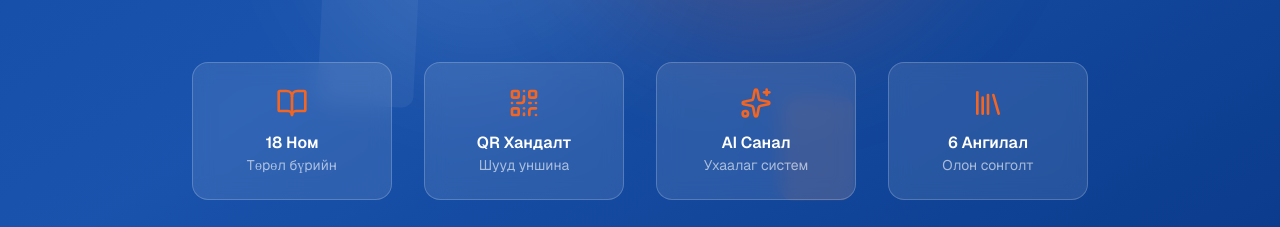
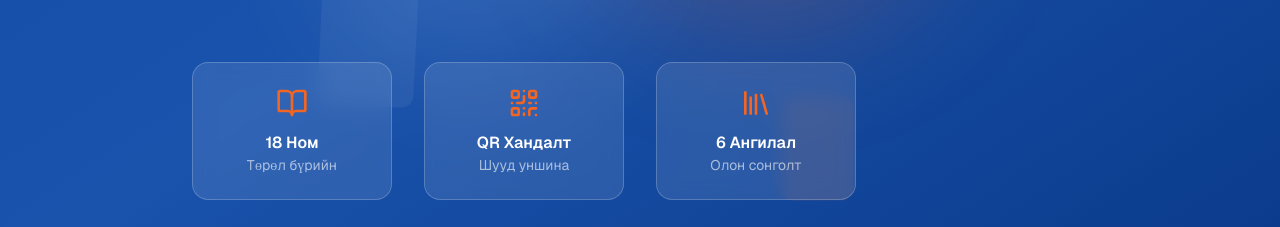
Before and after one commit to oonoko/digital-library-web-app, a Next.js app: page / in a window 1280 px wide. Shown: the part 560-787 px from the top of the page. Built offline with nearby package versions, Linux system fonts and the light colour scheme; no server answers; the database is empty.

Commit message:
fix: remove AI Санал card from hero section

```diff
--- a/components/home/hero-section.tsx
+++ b/components/home/hero-section.tsx
@@ -2,7 +2,7 @@
 
 import { motion } from "framer-motion"
 import Link from "next/link"
-import { BookOpen, Library, Sparkles, QrCode, ArrowRight } from "lucide-react"
+import { BookOpen, Library, QrCode, ArrowRight } from "lucide-react"
 import { Button } from "@/components/ui/button"
 
 export function HeroSection() {
@@ -115,7 +115,6 @@ export function HeroSection() {
             {[
               { icon: BookOpen, label: "18 Ном", desc: "Төрөл бүрийн" },
               { icon: QrCode, label: "QR Хандалт", desc: "Шууд уншина" },
-              { icon: Sparkles, label: "AI Санал", desc: "Ухаалаг систем" },
               { icon: Library, label: "6 Ангилал", desc: "Олон сонголт" },
             ].map((feature, index) => (
               <div
```
